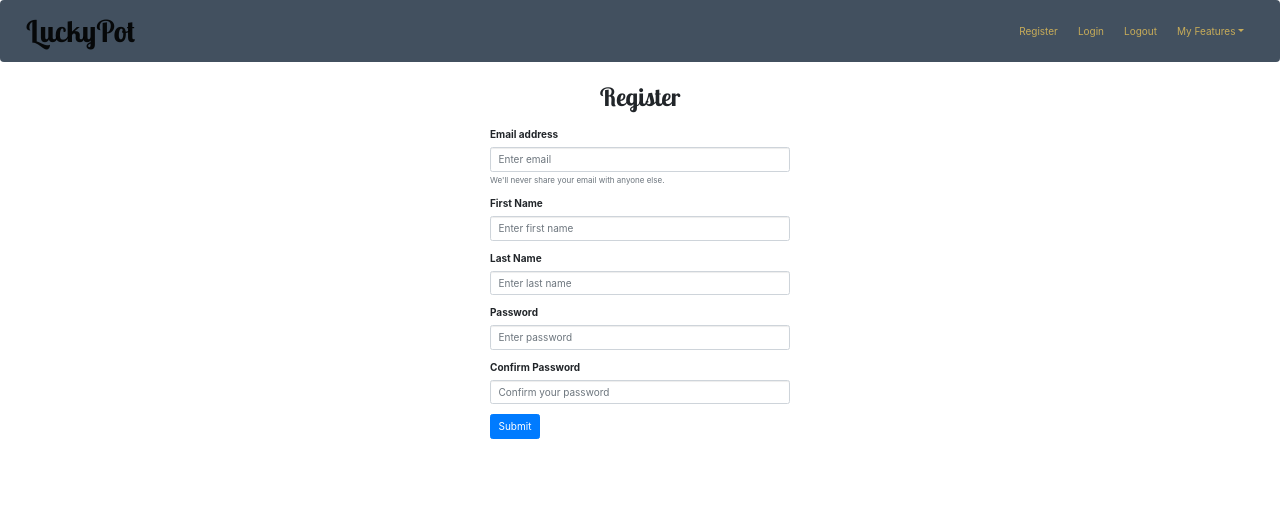
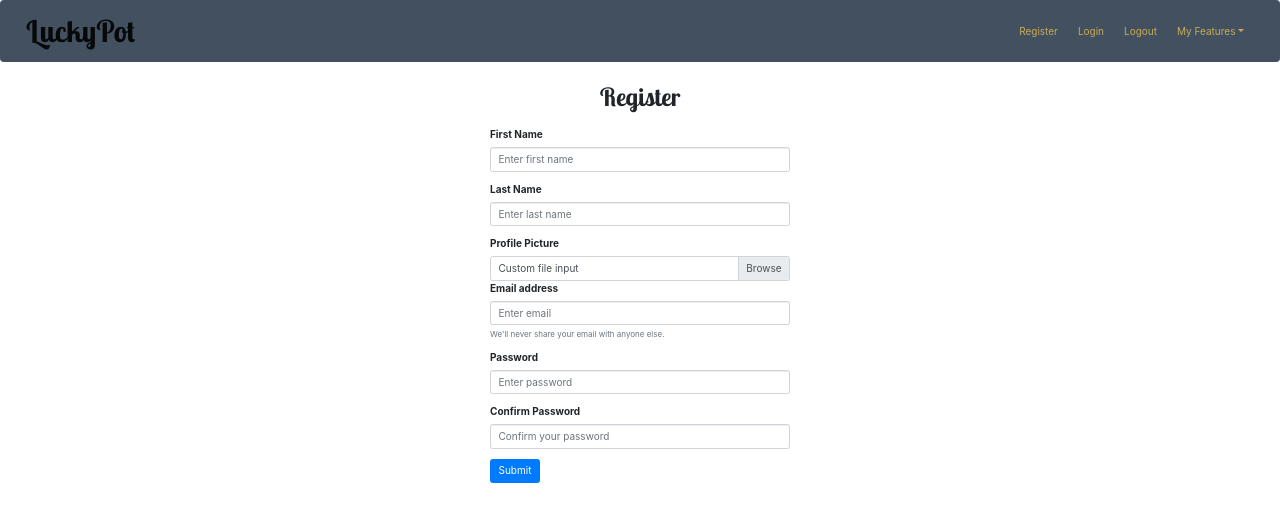
Before and after one commit to barbmich/luckypot, a React (Create React App) app: page / in a window 1280 px wide. Shown: the top 522 px of the page. Built offline with nearby package versions, Linux system fonts and the light colour scheme; no server answers.

Commit message:
added upload img from local files

```diff
--- a/package.json
+++ b/package.json
@@ -7,6 +7,7 @@
     "@testing-library/react": "^9.3.2",
     "@testing-library/user-event": "^7.1.2",
     "bootstrap": "^4.5.2",
+    "bs-custom-file-input": "^1.3.4",
     "dotenv": "^8.2.0",
     "node-sass": "^4.14.1",
     "pg": "^8.3.3",
--- a/src/components/Sign-up/SignupForm.js
+++ b/src/components/Sign-up/SignupForm.js
@@ -1,4 +1,4 @@
-import React from "react";
+import React, { useState } from "react";
 import Form from "react-bootstrap/Form";
 import Button from "react-bootstrap/Button";
 import "./SignupForm.scss";
@@ -8,13 +8,6 @@ export default function SignupForm(props) {
     <div class="authForm">
       <h1 class="pageTitle">Register</h1>
       <Form className="form">
-        <Form.Group controlId="formBasicEmail">
-          <Form.Label>Email address</Form.Label>
-          <Form.Control type="email" placeholder="Enter email" />
-          <Form.Text className="text-muted">
-            We'll never share your email with anyone else.
-          </Form.Text>
-        </Form.Group>
         <Form.Group controlId="formBasicFirstName">
           <Form.Label>First Name</Form.Label>
           <Form.Control type="text" placeholder="Enter first name" />
@@ -24,6 +17,17 @@ export default function SignupForm(props) {
           <Form.Label>Last Name</Form.Label>
           <Form.Control type="text" placeholder="Enter last name" />
           <Form.Text className="text-muted"></Form.Text>
+        </Form.Group>
+        <Form controlId="formBasicLastName">
+          <Form.Label>Profile Picture</Form.Label>
+          <Form.File id="custom-file" label="Custom file input" custom />
+        </Form>
+        <Form.Group controlId="formBasicEmail">
+          <Form.Label>Email address</Form.Label>
+          <Form.Control type="email" placeholder="Enter email" />
+          <Form.Text className="text-muted">
+            We'll never share your email with anyone else.
+          </Form.Text>
         </Form.Group>
         <Form.Group controlId="formBasicPassword">
           <Form.Label>Password</Form.Label>
--- a/src/components/Sign-up/SignupForm.scss
+++ b/src/components/Sign-up/SignupForm.scss
@@ -1,4 +1,3 @@
-// .form {
-//   margin: 4em;
-//   width: 40em;
-// }
+.imgUpload {
+  margin-bottom: 10px;
+}
```
Also changed, not shown: 1 other file (tests, documents, lock files or other folders).
